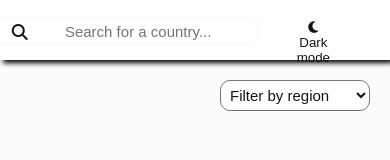
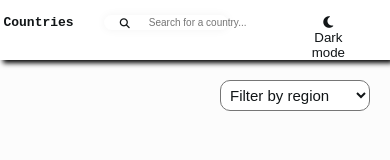
Before and after one commit to OloyedeSOMA/countryApi-Task, a plain HTML site: page index.html in a window 390 px wide. Drawn offline with Linux system fonts and the light colour scheme; no server answers.

Commit message:
second commit

```diff
--- a/index.css
+++ b/index.css
@@ -62,7 +62,7 @@ nav li{
   display:none;
 }
 
-.input-wrapper, .wrapper{
+.input-wrapper {
   width: 100%;
   max-width: 480px;
   background-color: var(--element-variant);
@@ -72,7 +72,7 @@ nav li{
   display: flex;
   align-items: center;
 }
-.input-wrapper i, .wrapper i{
+.input-wrapper i{
   /* color: var(--text-color); */
   margin-right: 0.5rem;
   font-size: 1rem;
@@ -236,3 +236,53 @@ p {
     flex: 1 1 100%;
   }
 }
+@media (max-width:535px) {
+  nav li{
+    padding:15px;
+    font-size: 13px;
+  }
+  .input-wrapper{
+  width: 70%;
+  max-width: 70%;
+
+  padding: 1;
+
+}
+.input-wrapper i{
+
+  margin-right: 0;
+  font-size: 10px;
+}
+li input{
+    padding:2px;
+    font-size: 10px;
+
+
+    flex: 1;
+
+}
+}
+@media (max-width:375px) {
+  nav{
+    height:auto;
+  }
+  nav li{
+    padding:10px;
+    font-size: 13px;
+  }
+  .input-wrapper{
+  width: 60%;
+  max-width: 60%;
+
+  padding: 1;
+
+}
+}
+@media (max-width:320px) {
+
+  nav li{
+    padding:5px;
+    font-size: 13px;
+  }
+
+}
```
Also changed, not shown: index.html (+1 -4 lines).
